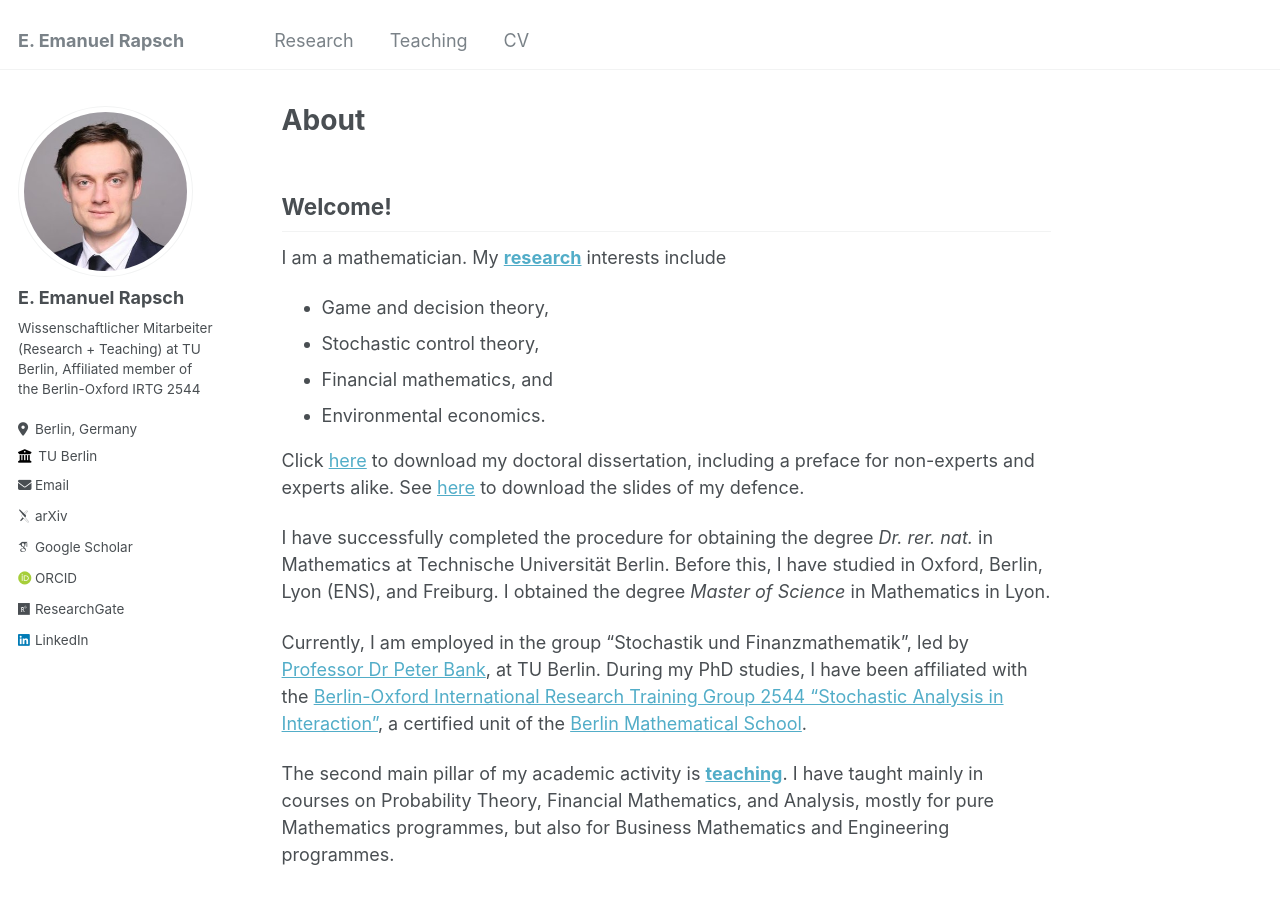
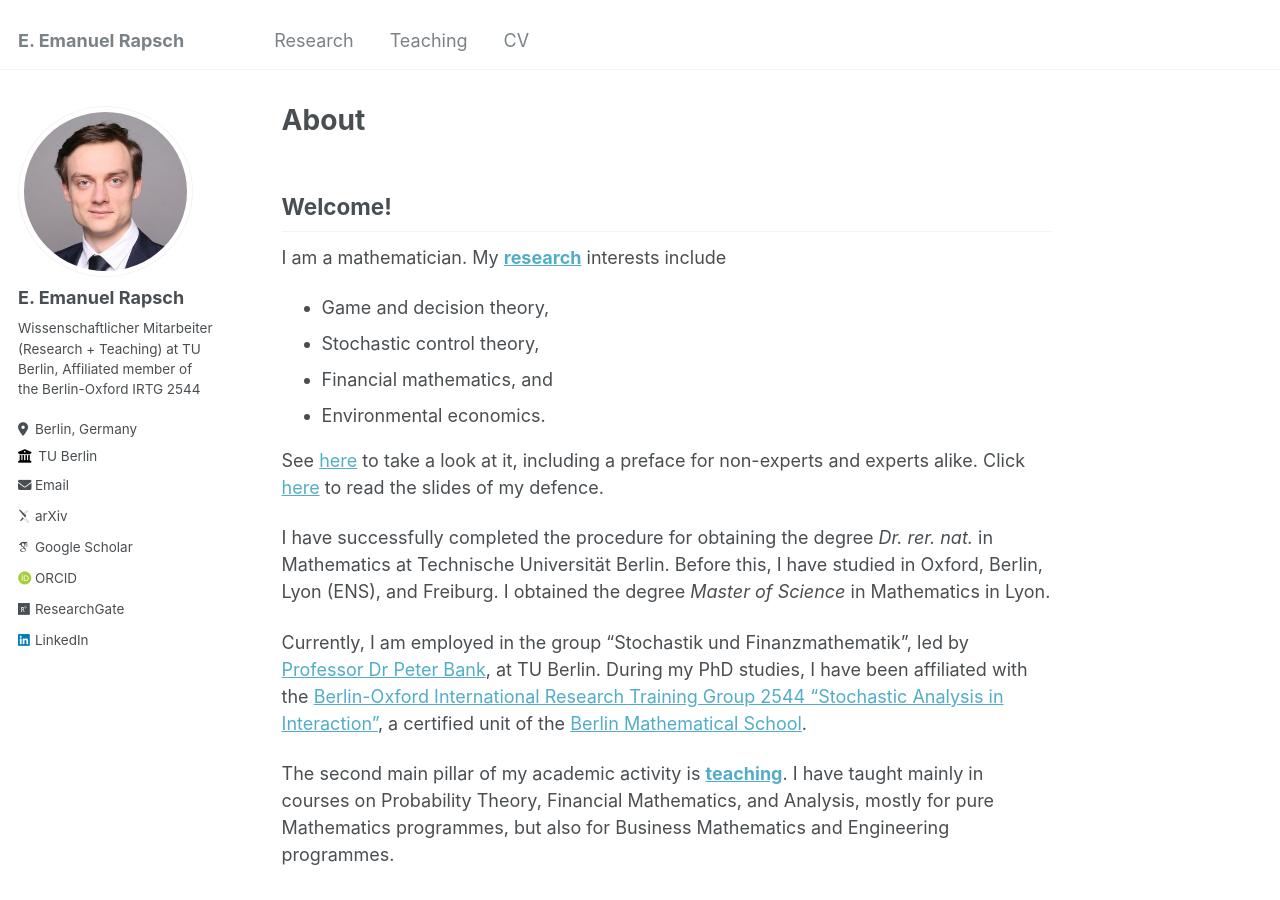
Before and after one commit to erapsch/erapsch.github.io, a Jekyll site: the page built from _pages/about.md, in a window 1280 px wide and 900 px high. Built offline with Jekyll 4.4.1, drawn with Linux system fonts in a browser that asks for light colours; some web fonts are replaced.

Commit message:
Formulierung "See ... to take a look" for diss + slides geändert

```diff
--- a/_pages/about.md
+++ b/_pages/about.md
@@ -15,7 +15,7 @@ I am a mathematician. My <a href="/research">**research**</a> interests include
 * Financial mathematics, and
 * Environmental economics.
 
-Click <a href="https://arxiv.org/pdf/2508.04752">here</a> to download my doctoral dissertation, including a preface for non-experts and experts alike. See <a href="{{ site.baseurl }}/files\On_the_Foundations_of_Dynamic_Games_and_Probability__Decision_Making_in_Stochastic_Extensive_Form.pdf">here</a> to download the slides of my defence.
+See <a href="https://arxiv.org/pdf/2508.04752">here</a> to take a look at it, including a preface for non-experts and experts alike. Click <a href="{{ site.baseurl }}/files\On_the_Foundations_of_Dynamic_Games_and_Probability__Decision_Making_in_Stochastic_Extensive_Form.pdf">here</a> to read the slides of my defence.
 <!--<embed src="{{ site.baseurl }}/files\On_the_Foundations_of_Dynamic_Games_and_Probability__Decision_Making_in_Stochastic_Extensive_Form.pdf" width="600" height="700" type='application/pdf'> -->
 
 I have successfully completed the procedure for obtaining the degree <em>Dr. rer. nat.</em> in Mathematics at Technische Universität Berlin. Before this, I have studied in Oxford, Berlin, Lyon (ENS), and Freiburg. I obtained the degree <em>Master of Science</em> in Mathematics in Lyon.
```
Also changed, not shown: _pages/research.md (+1 -1 lines).
